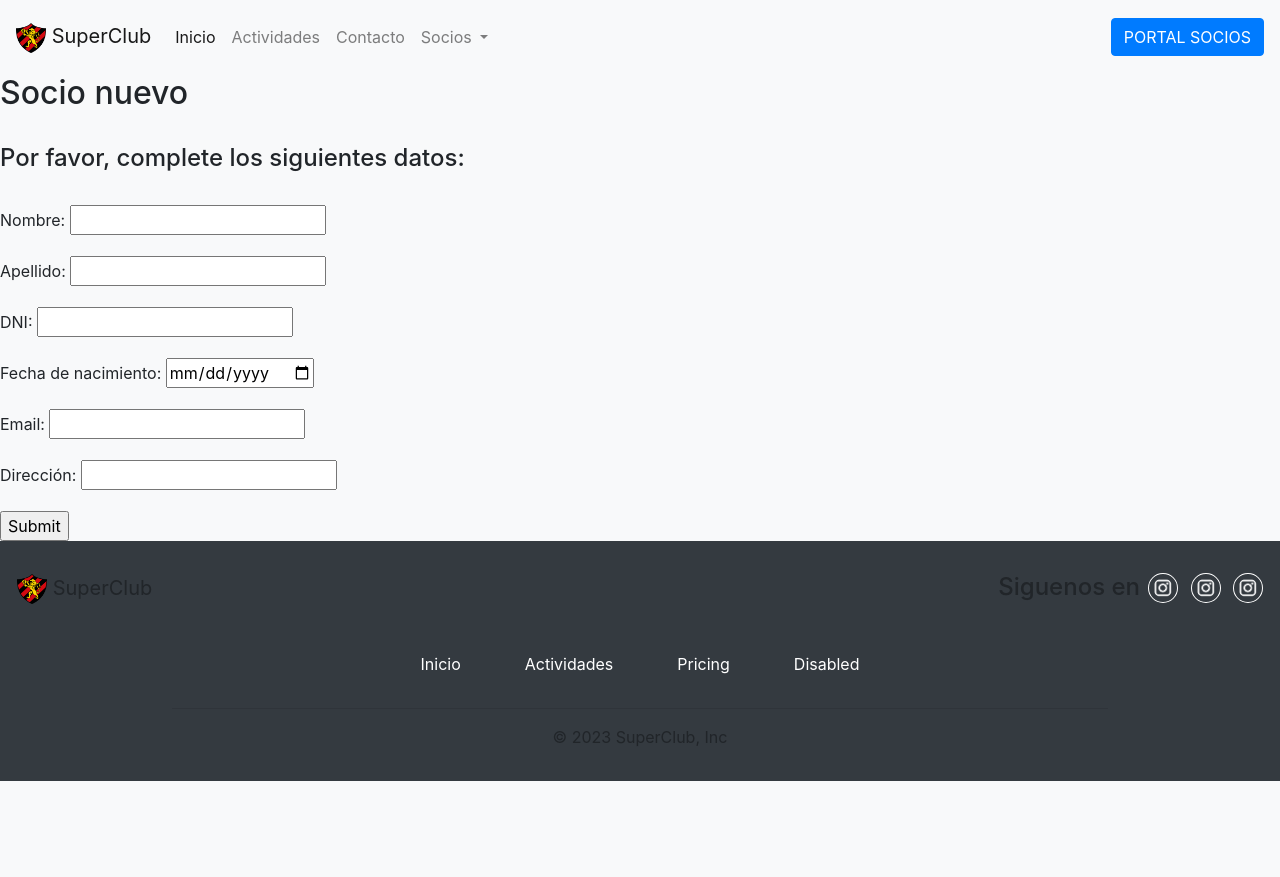
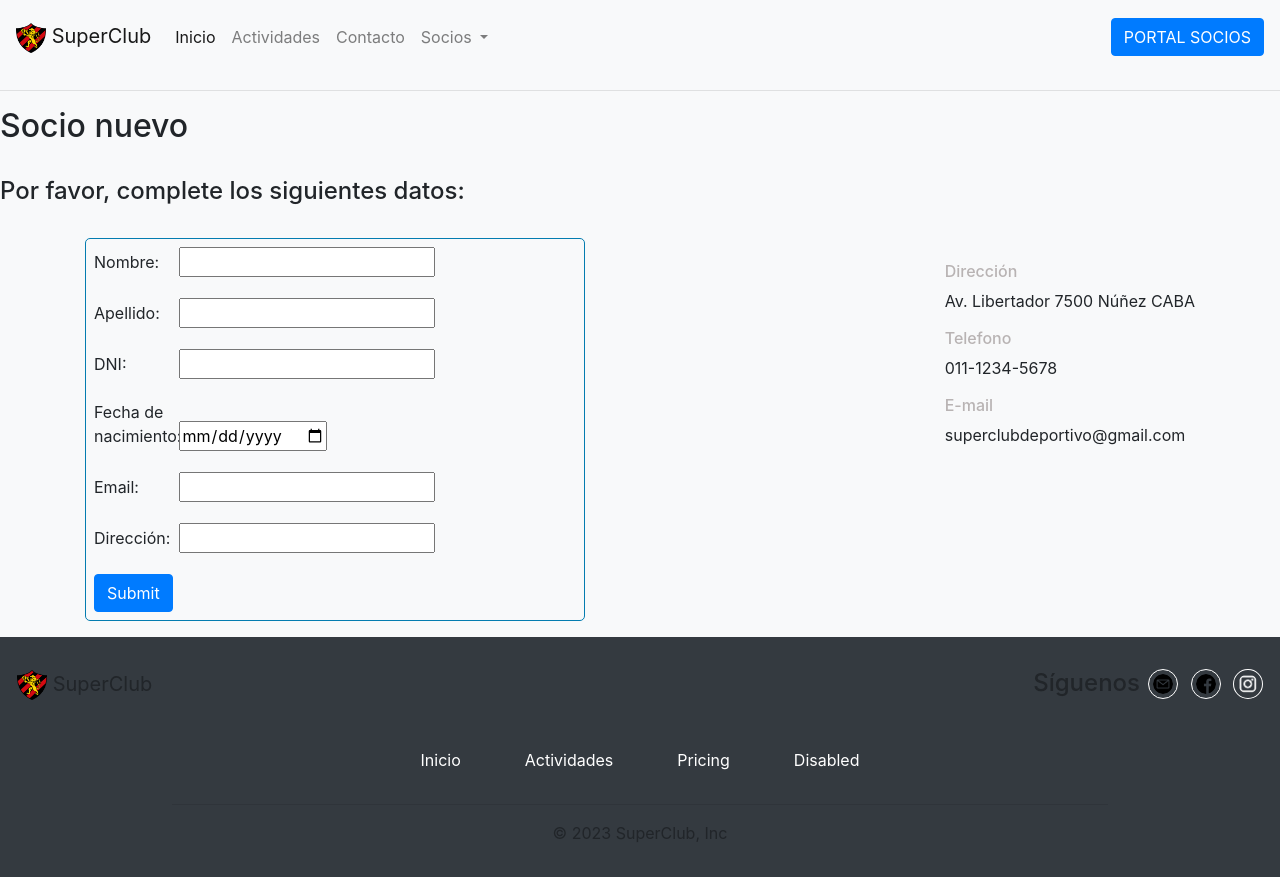
Before and after one commit to RoldanNatalia/CaC23655_Grupo2_AppMyClub, a Django app: page /AppMyClub/socios/nuevo in a window 1280 px wide. Before the commit the page ends 781 px from the top, so only its background shows below. Run offline with Django 4.2, Linux system fonts and the light colour scheme; some libraries are stand-ins or nearby versions.

Commit message:
Portal Socios, info y reclamo, mejoras form

```diff
--- a/core/forms.py
+++ b/core/forms.py
@@ -59,3 +59,9 @@ class Actividad(forms.ModelForm):
     class Meta:
         model: Actividad
         fields = '__all__'
+
+class ReclamoForm (forms.Form):
+    nombre= forms.CharField(label="Nombre*:", required=True, max_length=50)
+    email= forms.EmailField(label="Email*:", required = True)
+    telefono= forms.IntegerField(label="Teléfono:",required=False)
+    consulta= forms.CharField(label="Mensaje*:", max_length=250, required=True, widget=forms.Textarea)
--- /dev/null
+++ b/core/static/core/css/socio_nuevo.css
@@ -0,0 +1,24 @@
+label {
+    display:inline-block;
+    width: 80px;
+}
+.form-group{
+    border-radius: 5px;
+    border: 1px solid rgb(4, 124, 176);;
+    width: 500px;
+    padding: 8px;
+
+}
+.container{
+    display:flex;
+    justify-content: space-between;
+    /*align-items: center;*/
+    flex-wrap:wrap;
+
+}
+h6{
+    color: #b8b3b3;;
+}
+.datos_club{
+    display: inline;
+}
--- /dev/null
+++ b/core/static/core/css/socio_reclamo.css
@@ -0,0 +1,4 @@
+label {
+    display:inline-block;
+    width: 80px;
+}
--- a/core/templates/core/footer.html
+++ b/core/templates/core/footer.html
@@ -7,15 +7,15 @@
       </p>
 
       <div class="row justify-content-between p-2 m-2">
-        <h4>Siguenos en</h4>
+        <h4>Síguenos </h4>
         <span>
-        <a href="">
-          <img class="border border-white rounded-circle p-1 ml-2" src="{% static 'core/img/icons/insta2.png' %}" style="width: 30px;">
+        <a href="https://mail.google.com/mail">
+          <img class="border border-white rounded-circle p-1 ml-2" src="{% static 'core/img/email.png' %}" style="width: 30px;">
         </a>
-        <a href="">
-          <img class="border border-white rounded-circle p-1 ml-2" src="{% static 'core/img/icons/insta2.png' %}" style="width: 30px;">
+        <a href="https://www.facebook.com">
+          <img class="border border-white rounded-circle p-1 ml-2" src="{% static 'core/img/facebook.png' %}" style="width: 30px;">
         </a>
-        <a href="">
+        <a href="https://www.instagram.com">
           <img class="border border-white rounded-circle p-1 ml-2" src="{% static 'core/img/icons/insta2.png' %}" style="width: 30px;">
         </a>
         </span>
--- a/core/templates/core/header.html
+++ b/core/templates/core/header.html
@@ -33,3 +33,4 @@
     </div>
 
   </nav>
+  <hr class="hr">
--- a/core/templates/core/socio_nuevo.html
+++ b/core/templates/core/socio_nuevo.html
@@ -1,19 +1,43 @@
 {% extends "core/base.html" %}
+{% load static %}
+{% block title %} Nuevo socio {% endblock %}
 
-{% block title %} Nuevo socio {% endblock %}
+{% block extra_css %}
+<link rel="stylesheet" href="{% static 'core/css/socio_nuevo.css' %}">
+{%endblock%}
 
 {% block content %}
 
 <h2>Socio nuevo</h2>
+
 <br>
 <h4>Por favor, complete los siguientes datos:</h4>
 <br>
-    <form action="{% url 'nuevo_socio' %}" method="post">
-        {% csrf_token %}
-        {{ alta_socio.as_p }}
-        <input type="submit">
+    <div class="container">
+       <form action="{% url 'nuevo_socio' %}" method="post">
+        <div class="form-group">
+            {% csrf_token %}
+            {{ alta_socio.as_p }}
+            <input type="submit" class="btn btn-primary">
+        </div>
 
-    </form>
+
+        </form>
+        <div class="datos_club">
+                <div>
+                    <br>
+                    <h6>Dirección</h6>
+                    <p>Av. Libertador 7500 Núñez CABA</p>
+                    <h6>Telefono</h6>
+                    <p>011-1234-5678</p>
+                    <h6>E-mail</h6>
+                    <p>superclubdeportivo@gmail.com</p>
+                </div>
+
+
+        </div>
+    </div>
+
 
 
 {% endblock %}
--- a/core/views.py
+++ b/core/views.py
@@ -3,7 +3,7 @@ from django.contrib import messages
 from django.http import HttpResponse
 from django.template import loader
 from django.urls import reverse
-from .forms import SocioForm, LoginForm, Actividad
+from .forms import SocioForm, LoginForm, Actividad, ReclamoForm
 from .models import *
 from django.views.generic.edit import CreateView
 from django.views.generic.list import ListView
@@ -120,7 +120,26 @@ def socio_info(request):
     return render (request,'core/socio_info.html', context)
 
 def socio_reclamo(request):
-    context={}
+
+    if request.method == "POST":
+
+        formulario = ReclamoForm(request.POST)
+
+
+        if formulario.is_valid():
+
+            messages.info(request, "Mensaje enviado")
+            return redirect(reverse('info_socio'))
+
+    else: #GET
+        formulario = ReclamoForm()
+
+
+    context = {
+        'reclamo_socios': formulario
+    }
+
+
     return render (request,'core/socio_reclamo.html', context)
 
 def portal_socios(request):
```
Also changed, not shown: core/static/core/css/login.css (+14 -11 lines), core/templates/core/socio_reclamo.html (+18 -1 lines), core/templates/core/socios.html (+11 -1 lines), 1 other file.
